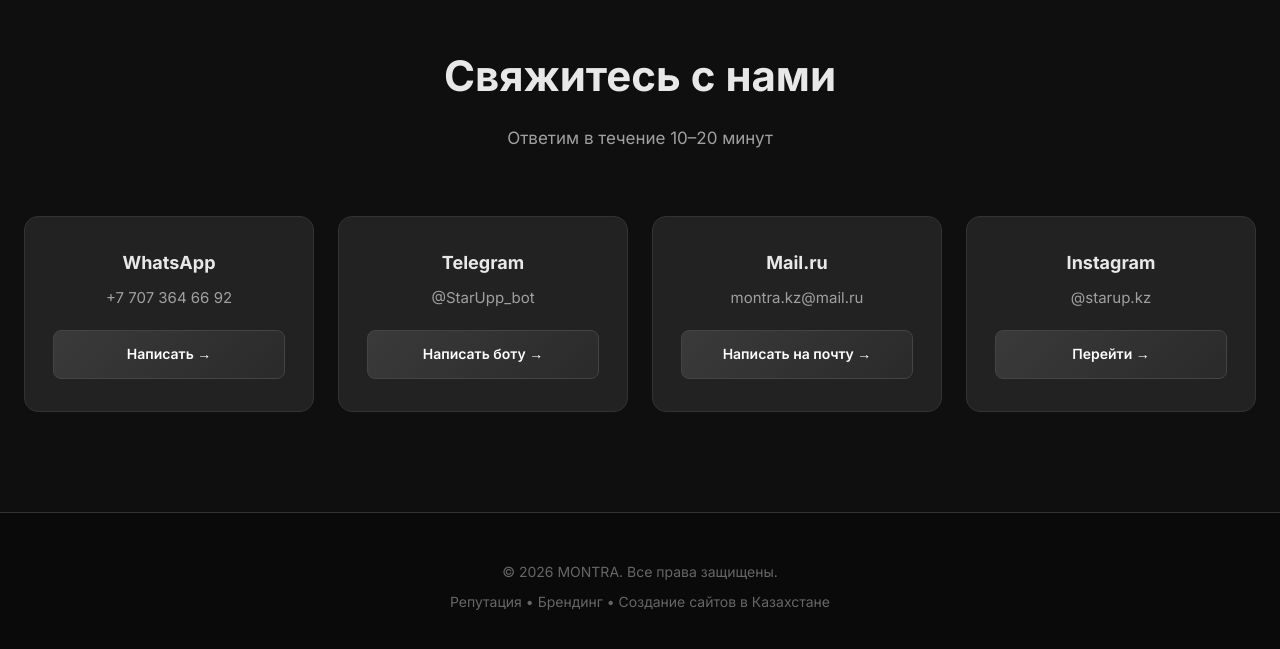
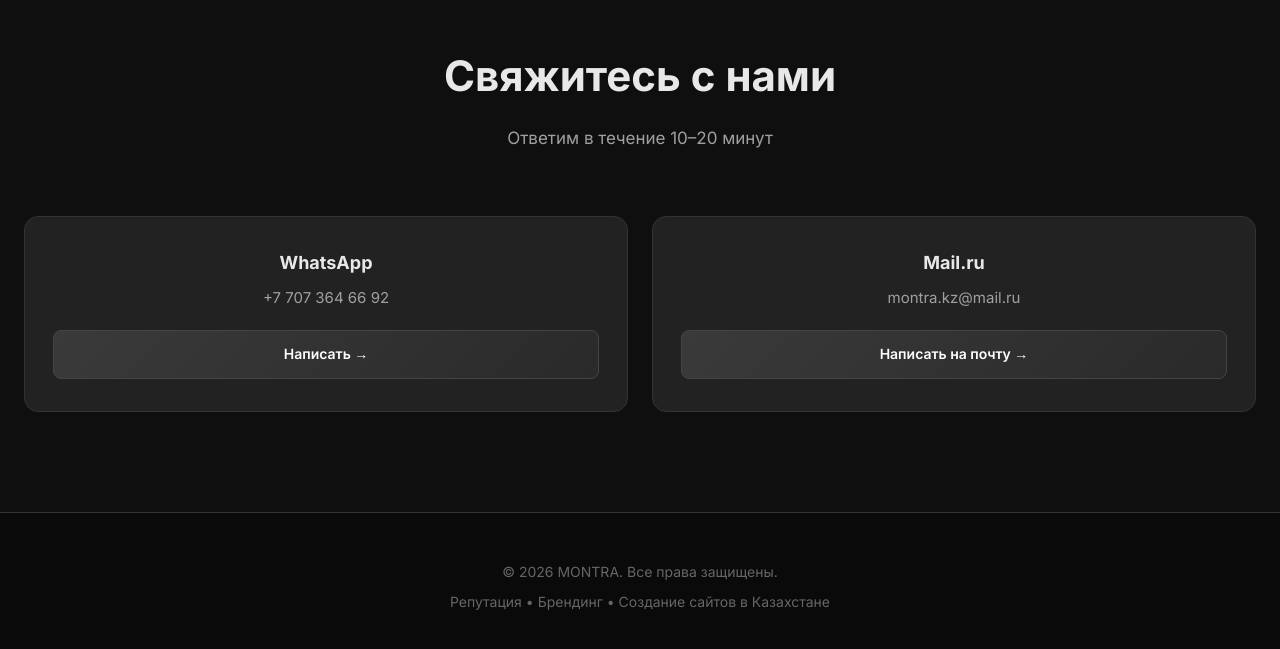
Before and after one commit to Montra-kz/MONTRA, a plain HTML site: page index.html in a window 1280 px wide. Shown: the part 6072-6721 px from the top of the page. Drawn offline with Linux system fonts and the light colour scheme.

Commit message:
Update index.html

```diff
--- a/index.html
+++ b/index.html
@@ -1003,24 +1003,12 @@
                 <a href="https://wa.me/77073646692" target="_blank" class="btn" style="width:100%">Написать →</a>
             </div>
 
-            <div class="contact-card">
-                <h4>Telegram</h4>
-                <p>@StarUpp_bot</p>
-                <a href="https://t.me/StarUpp_bot" target="_blank" class="btn" style="width:100%">Написать боту →</a>
-            </div>
  	    <div class="contact-card">
                 <h4>Mail.ru</h4>
                 <p>montra.kz@mail.ru</p>
                 <a href="mailto:montra.kz@mail.ru" target="_blank" class="btn" style="width:100%">Написать на почту →</a>
             </div>
 
-            <div class="contact-card">
-                <h4>Instagram</h4>
-                <p>@starup.kz</p>
-                <a href="https://instagram.com/starup.kz" target="_blank" class="btn" style="width:100%">Перейти →</a>
-
-
-            </div>
         </div>
     </div>
 </section>
```
